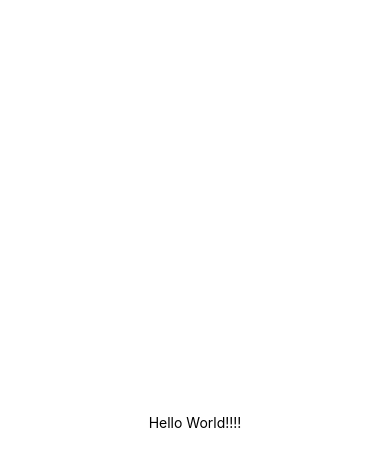
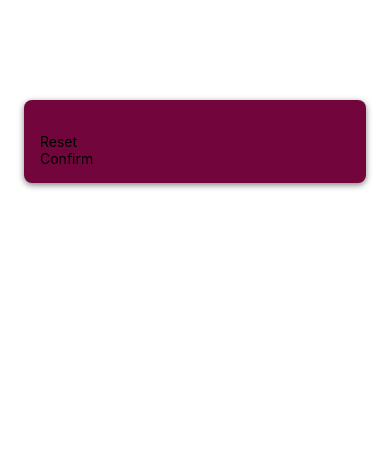
Before and after one commit to filip-tod/native-miniGame, a React Native app: screen / in a window 390 px wide. Shown: the top 466 px of the page. Built offline with nearby package versions, Linux system fonts and the light colour scheme.

Commit message:
initial setup

```diff
--- a/App.js
+++ b/App.js
@@ -1,20 +1,11 @@
-import { StatusBar } from 'expo-status-bar';
-import { StyleSheet, Text, View } from 'react-native';
+import { StyleSheet } from 'react-native';
+import StartGameScreen from "./screens/StartGameScreen";
 
 export default function App() {
   return (
-    <View style={styles.container}>
-      <Text>Hello World!!!!</Text>
-      <StatusBar style="auto" />
-    </View>
+  <StartGameScreen/>
   );
 }
 
 const styles = StyleSheet.create({
-  container: {
-    flex: 1,
-    backgroundColor: '#fff',
-    alignItems: 'center',
-    justifyContent: 'center',
-  },
 });
--- /dev/null
+++ b/components/PrimaryButton.js
@@ -0,0 +1,12 @@
+import {View, Text} from "react-native";
+
+function PrimaryButton({children}){
+    return (
+        <View>
+            <Text>
+                {children}
+            </Text>
+        </View>
+    )
+}
+export default PrimaryButton;
--- /dev/null
+++ b/screens/StartGameScreen.js
@@ -0,0 +1,28 @@
+import {TextInput, View, StyleSheet} from "react-native";
+import PrimaryButton from "../components/PrimaryButton";
+
+function StartGameScreen() {
+    return(
+        <View style={styles.inputContainer}>
+            <TextInput/>
+            <PrimaryButton>Reset</PrimaryButton>
+            <PrimaryButton>Confirm</PrimaryButton>
+        </View>
+    );
+}
+export default StartGameScreen;
+
+const styles = StyleSheet.create({
+    inputContainer: {
+        marginHorizontal: 24,
+        borderRadius: 8,
+        marginTop: 100,
+        padding: 16,
+        backgroundColor: '#72063c',
+        elevation: 4, //Android only concept, like box shadow
+        shadowColor: "black", //ios only concept, like box shadow
+        shadowOffset:{width: 0, height: 2}, //ios only concept, like box shadow
+        shadowOpacity: 0.5, //ios only concept, like box shadow
+        shadowRadius: 6, //ios only concept, like box shadow
+    }
+})
```
Also changed, not shown: package.json (+6 -6 lines), screens/GameOverScreen.js (added), screens/GameScreen.js (added), 1 other file (tests, documents, lock files or other folders).
